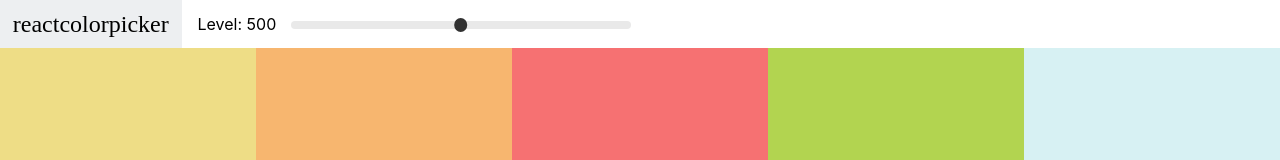
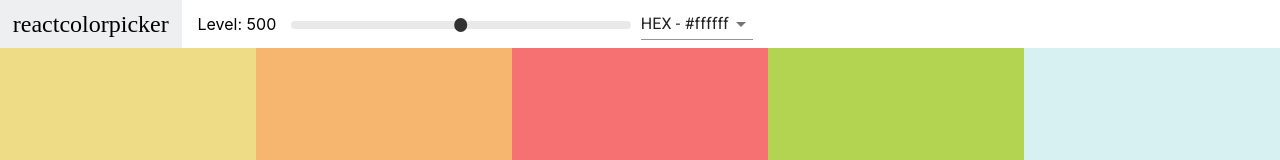
Before and after one commit to jvandy83/custom-color-app, a React (Create React App) app: page / in a window 1280 px wide. Shown: the top 160 px of the page. Built offline with nearby package versions, Linux system fonts and the light colour scheme.

Commit message:
Added material-ui

```diff
--- a/package.json
+++ b/package.json
@@ -3,6 +3,7 @@
   "version": "0.1.0",
   "private": true,
   "dependencies": {
+    "@material-ui/core": "^4.5.0",
     "chroma-js": "^2.0.6",
     "rc-slider": "^8.7.1",
     "react": "^16.10.2",
--- a/src/ColorBox.css
+++ b/src/ColorBox.css
@@ -94,7 +94,7 @@
 
 .copy-msg.show {
   opacity: 1;
-  transform: scale(0.5);
+  transform: scale(1);
   z-index: 25;
   transition: all 0.4s ease-in-out;
   transition-delay: 0.3s;
--- a/src/Navbar.js
+++ b/src/Navbar.js
@@ -1,12 +1,26 @@
 import React, { Component } from 'react'
+import Select from '@material-ui/core/Select';
+import MenuItem from '@material-ui/core/MenuItem';
 import Slider from 'rc-slider'
 import 'rc-slider/assets/index.css'
 import './Navbar.css'
 
 
 class Navbar extends Component {
+  constructor() {
+    super()
+    this.state = { format: 'hex' }
+    this.handleChange = this.handleChange.bind(this)
+  }
+
+  handleChange(e) {
+    this.setState({ format: e.target.value })
+    this.props.handleChange(e.target.value)
+  }
+
   render() {
-    const { level, changeLevel } = this.props
+    const { level, ChangeLevel } = this.props
+    const { format } = this.state
     return(
       <nav className="Navbar">
         <div className="logo">
@@ -20,9 +34,16 @@
               step={100}
               min={100}
               max={900}
-              onAfterChange={changeLevel}
+              onAfterChange={ChangeLevel}
             />
           </div>
+        </div>
+        <div className="select-container">
+          <Select value={format} onChange={this.handleChange}>
+            <MenuItem value="hex">HEX - #ffffff</MenuItem>
+            <MenuItem value="rgb">RGB - rgb(255, 255, 255)</MenuItem>
+            <MenuItem value="rgba">RGBA - rgba(255, 255, 255, 1.0)</MenuItem>
+          </Select>
         </div>
       </nav>
     )
--- a/src/Palette.js
+++ b/src/Palette.js
@@ -10,21 +10,31 @@
     super(props)
     this.state = {
       level: 500,
+      format: 'hex'
     }
-    this.changeLevel = this.changeLevel.bind(this)
+    this.ChangeFormat = this.ChangeFormat.bind(this)
+    this.ChangeLevel = this.ChangeLevel.bind(this)
   }
-  changeLevel(level) {
+  ChangeLevel(level) {
     this.setState({ level })
   }
+  ChangeFormat(format) {
+    this.setState({ format })
+  }
+
   render() {
     const { colors } = this.props.palette
-    const { level } = this.state
+    const { level, format } = this.state
     const colorBoxes = colors[level].map(color => (
-      <ColorBox background={color.hex} name={color.name} />
+      <ColorBox format={this.state.format} background={color[format]} name={color.name} />
     ))
     return(
       <div className="Palette">
-        <Navbar level={level} changeLevel={this.changeLevel} />
+        <Navbar
+          handleChange={this.ChangeFormat}
+          level={level}
+          ChangeLevel={this.ChangeLevel}
+        />
         <div className="Palette-colors">
           {/* footer eventually */}
           {colorBoxes}
```
Also changed, not shown: 1 other file (tests, documents, lock files or other folders).
